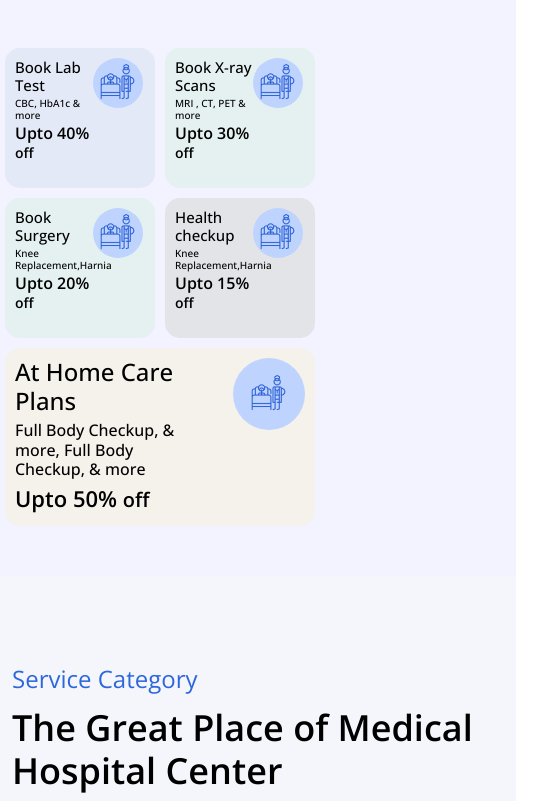
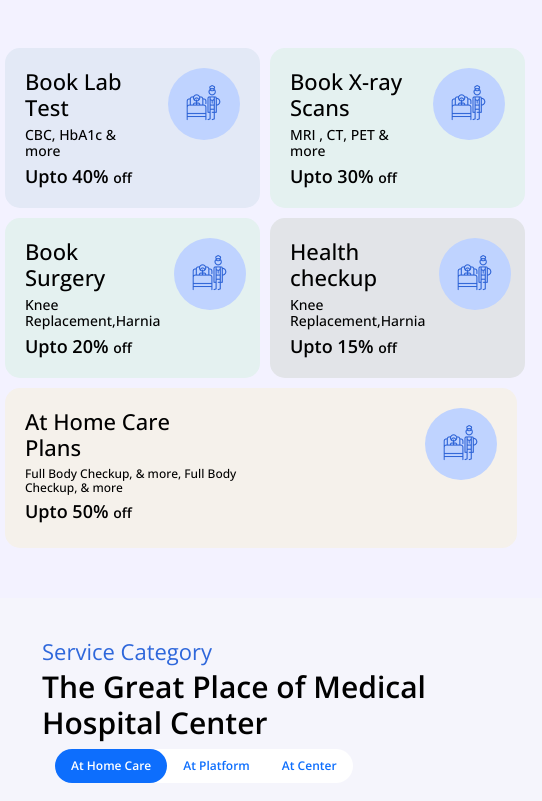
Before and after one commit to arrahmanriju/HealthBondhu, a plain HTML site: page index.html in a window 390 px wide. Shown: the part 749-1550 px from the top of the page, 542 px wide, since content can reach past the window. Drawn offline with nearby package versions, Linux system fonts and the light colour scheme.

Commit message:
something new

```diff
--- a/css/responsive.css
+++ b/css/responsive.css
@@ -523,8 +523,7 @@
 
     .menu__bar .navbar-toggler {
         color: white;
-        position: absolute;
-        right: 0;
+
     }
 
     .menu__bar .navbar-toggler:focus {
@@ -715,163 +714,165 @@
     .offer__book--main--one {
         margin-bottom: 10px;
     }
-
     .offer__book--main--one .offer__book--one .offer__book--one--item h4 {
-        font-size: 15px;
-        margin-bottom: 3px;
+        font-size: 22px;
     }
-
     .offer__book--main--one .offer__book--one .offer__book--one--item h6 {
-        font-size: 10px;
-        margin-bottom: 3px;
+        font-size: 14px;
     }
-
     .offer__book--main--one .offer__book--one .offer__book--one--item h3 {
-        font-size: 16px;
+        font-size: 18px;
     }
-
     .offer__book--main--one .offer__book--one .offer__book--one--item h3 span {
         font-size: 14px;
     }
-
-    .offer__book--main--one .offer__book--one {
-        width: 150px;
-        height: 140px;
-        padding: 10px;
-        margin-right: 10px;
-    }
-
-    .offer__book--main--one .offer__book--one .offer__book--two--item .circle {
-        width: 50px;
-        height: 50px;
-        padding: 2px;
-    }
-
     .offer__book--main--one .offer__book--one .offer__book--two--item {
         margin-left: 0px;
     }
-
+    .offer__book--main--one .offer__book--one {
+        width: 255px;
+        height: 160px;
+        margin-right: 10px;
+    }
+    .offer__book--main--one .offer__book--one .offer__book--two--item .circle {
+        margin-left: 20px;
+    }
+    .offer__book--main--one {
+        margin-bottom: 10px;
+    }
     .offer__book--main--one .offer__book--two .offer__book--one--item h4 {
-        font-size: 15px;
-        margin-bottom: 3px;
+        font-size: 22px;
     }
-
     .offer__book--main--one .offer__book--two .offer__book--one--item h6 {
-        font-size: 10px;
-        margin-bottom: 3px;
+        font-size: 14px;
     }
-
     .offer__book--main--one .offer__book--two .offer__book--one--item h3 {
-        font-size: 16px;
+        font-size: 18px;
     }
-
     .offer__book--main--one .offer__book--two .offer__book--one--item h3 span {
         font-size: 14px;
     }
-
-    .offer__book--main--one .offer__book--two {
-        width: 150px;
-        height: 140px;
-        padding: 10px;
-        margin-right: 10px;
-    }
-
-    .offer__book--main--one .offer__book--two .offer__book--two--item .circle {
-        width: 50px;
-        height: 50px;
-        padding: 2px;
-    }
-
     .offer__book--main--one .offer__book--two .offer__book--two--item {
         margin-left: 0px;
     }
-
+    .offer__book--main--one .offer__book--two {
+        width: 255px;
+        height: 160px;
+        margin-right: 10px;
+    }
+    .offer__book--main--one .offer__book--two .offer__book--two--item .circle {
+        margin-left: 20px;
+    }
+    .offer__book--main--two {
+        margin-bottom: 10px;
+    }
     .offer__book--main--two .offer__book--one .offer__book--one--item h4 {
-        font-size: 15px;
-        margin-bottom: 3px;
+        font-size: 22px;
     }
-
     .offer__book--main--two .offer__book--one .offer__book--one--item h6 {
-        font-size: 10px;
-        margin-bottom: 3px;
+        font-size: 14px;
     }
-
     .offer__book--main--two .offer__book--one .offer__book--one--item h3 {
-        font-size: 16px;
+        font-size: 18px;
     }
-
     .offer__book--main--two .offer__book--one .offer__book--one--item h3 span {
         font-size: 14px;
     }
-
-    .offer__book--main--two .offer__book--one {
-        width: 150px;
-        height: 140px;
-        padding: 10px;
-        margin-right: 10px;
-    }
-
-    .offer__book--main--two .offer__book--one .offer__book--two--item .circle {
-        width: 50px;
-        height: 50px;
-        padding: 2px;
-    }
-
     .offer__book--main--two .offer__book--one .offer__book--two--item {
         margin-left: 0px;
     }
-
-
+    .offer__book--main--two .offer__book--one {
+        width: 255px;
+        height: 160px;
+        margin-right: 10px;
+    }
+    .offer__book--main--two .offer__book--one .offer__book--two--item .circle {
+        margin-left: 20px;
+    }
     .offer__book--main--two .offer__book--two .offer__book--one--item h4 {
-        font-size: 15px;
-        margin-bottom: 3px;
+        font-size: 22px;
     }
-
     .offer__book--main--two .offer__book--two .offer__book--one--item h6 {
-        font-size: 10px;
-        margin-bottom: 3px;
+        font-size: 14px;
     }
-
     .offer__book--main--two .offer__book--two .offer__book--one--item h3 {
-        font-size: 16px;
+        font-size: 18px;
     }
-
     .offer__book--main--two .offer__book--two .offer__book--one--item h3 span {
         font-size: 14px;
     }
-
-    .offer__book--main--two .offer__book--two {
-        width: 150px;
-        height: 140px;
-        padding: 10px;
-        margin-right: 10px;
-    }
-
-    .offer__book--main--two .offer__book--two .offer__book--two--item .circle {
-        width: 50px;
-        height: 50px;
-        padding: 2px;
-    }
-
     .offer__book--main--two .offer__book--two .offer__book--two--item {
         margin-left: 0px;
     }
+    .offer__book--main--two .offer__book--two {
+        width: 255px;
+        height: 160px;
+        margin-right: 10px;
+    }
+    .offer__book--main--three .offer__book {
+        width: 512px;
+        height: 160px;
 
-    .offer__book--main--two {
-        margin-bottom: 10px;
+    }
+    .offer__book--main--two .offer__book--two .offer__book--two--item .circle {
+        margin-left: 20px;
+    }
+    .offer__book--main--three .offer__book .offer__book--one--item h4 {
+        font-size: 22px;
+    }
+    .offer__book--main--three .offer__book .offer__book--one--item h6 {
+        font-size: 12px;
+    }
+    .offer__book--main--three .offer__book .offer__book--one--item h3 {
+        font-size: 18px;
+    }
+    .offer__book--main--three .offer__book .offer__book--one--item h3 span {
+        font-size: 14px;
     }
 
-
-    .offer__book--main--three .offer__book {
-        width: 310px;
-        height: 178px;
-        padding: 10px;
+    /* category part start */
+    #category {
+        padding: 40px 10px 80px 10px;
+    }
+    .second__head h5 {
+        font-size: 22px;
+        margin-bottom: 5px;
+    }
+    .second__head h3 {
+        font-size: 30px;
+        margin-bottom: 8px;
+    }
+    .cat__button button {
+        font-size: 12px;
+    }
+    .cat__button {
+        height: 34px;
+        width: 298px;
+        margin-left: 13px;
+    }
+    .row {
+        --bs-gutter-x: -2.5rem;
+    }
+    #category .category__main .category__item .cat__text h2 {
+        font-size: 20px;
+        margin-bottom: 5px;
+    }
+    #category .category__main .category__item {
+        margin-bottom: 15px;
     }
 
-    .offer__book--main--three .offer__book .offer__book--two--item {
-        margin-left: 44px;
+    #category .category__main .category__item .last__part .last__icon i {
+        margin-left: 190px;
     }
 
-
-
+    /* update news part start */
+    #update__news {
+        padding: 40px 0px 75px 0;
+    }
+    .common__head h5 {
+        font-size: 22px;
+    }
+    .common__head h2 {
+        font-size: 30px;
+    }
 }
--- a/index.html
+++ b/index.html
@@ -634,7 +634,7 @@
             <div class="update__main">
                 <div class="row">
                     <div class="col-lg-3">
-                        <div class="update-card--one">
+                        <div class="update-card--one col-6">
                             <img src="images/update1.png" alt="update" class="img-fluid w-100">
                             <div class="update-text">
                                 <h2>Home Call Health Care <br> Service</h2>
@@ -645,7 +645,7 @@
                         </div>
                     </div>
                     <div class="col-lg-3">
-                        <div class="update-card--two">
+                        <div class="update-card--two col-6">
                             <img src="images/update2.png" alt="update" class="img-fluid w-100">
                             <div class="update-text">
                                 <h2>Medical Service At Your <br> door</h2>
@@ -655,7 +655,7 @@
                             </div>
                         </div>
                     </div>
-                    <div class="col-lg-3">
+                    <div class="col-lg-3 col-6">
                         <div class="update-card--three">
                             <img src="images/update3.png" alt="update" class="img-fluid w-100">
                             <div class="update-text">
@@ -666,7 +666,7 @@
                             </div>
                         </div>
                     </div>
-                    <div class="col-lg-3">
+                    <div class="col-lg-3 col-6">
                         <div class="update-card--four">
                             <img src="images/update4.png" alt="update" class="img-fluid w-100">
                             <div class="update-text">
```
